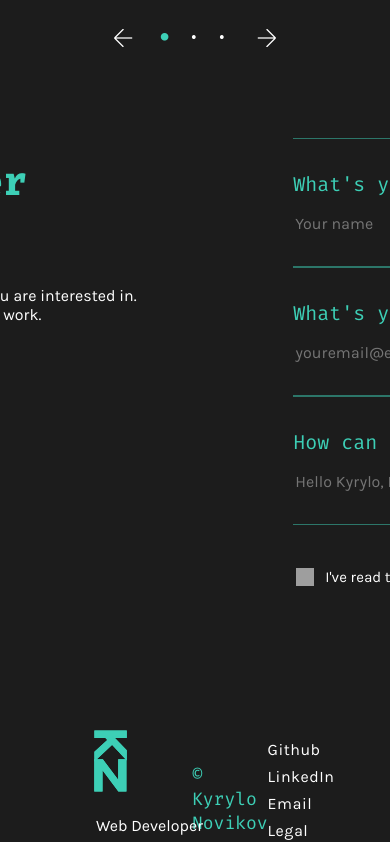
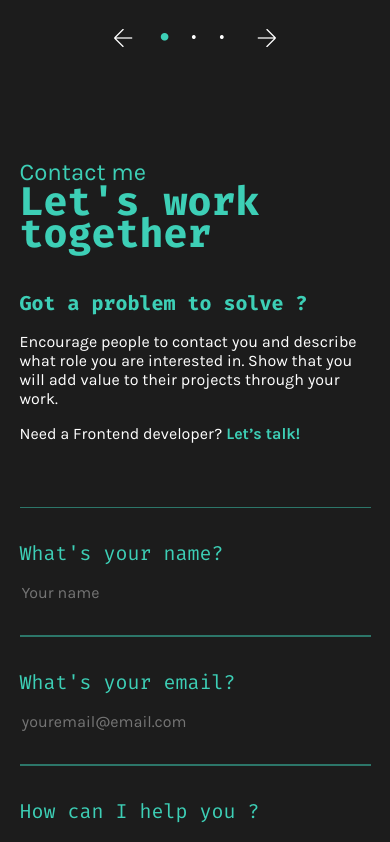
Before and after one commit to Kyrylo-Novikov/Portfolio, an Angular app: page / in a window 390 px wide. Shown: the part 4140-4982 px from the top of the page. Built offline with nearby package versions, Linux system fonts and the light colour scheme; grey boxes are pictures that could not be loaded.

Commit message:
feat(contact):improve responsive styles down to 320px

```diff
--- a/src/app/contact/contact.component.scss
+++ b/src/app/contact/contact.component.scss
@@ -1,22 +1,23 @@
 @use "./../shared/styles/index" as *;
 section {
   color: var(--color-2);
-  padding: 0 96px;
-  height: 764px;
+  padding: 20px 96px 260px;
+  // height: 764px;
   background-color: var(--color-3);
   @extend .d-flex-dirc-c;
-  align-items: center;
+  // align-items: center;
   .contact-wrapper {
     display: flex;
-    width: 1248px;
-    height: 542px;
+    gap: 64px;
+    // width: 1248px;
+    // height: 542px;
     justify-content: space-between;
   }
   .call-to-action-wrapper {
     @extend .d-flex-dirc-c;
     gap: 40px;
-    width: 568px;
-    height: 337px;
+    width: 50%;
+    // height: 337px;
     .headline-wrapper h2 {
       @include font(Karla, var(--fontSize-4), 500, var(--color-1));
     }
@@ -36,3 +37,37 @@ section {
     }
   }
 }
+
+app-form {
+  width: 50%;
+}
+
+@media (max-width: 800px) {
+  section {
+    padding: 20px 56px 260px;
+    .contact-wrapper {
+      flex-direction: column;
+      .call-to-action-wrapper {
+        width: 100%;
+        .call-to-action {
+          h2 {
+            font-size: var(--fontSize-3);
+          }
+        }
+      }
+      app-form {
+        width: 100%;
+      }
+    }
+  }
+}
+
+@media (max-width: 400px) {
+  section {
+    padding: 20px 0px 260px;
+    align-items: center;
+    .contact-wrapper {
+      width: 90vw;
+    }
+  }
+}
```
